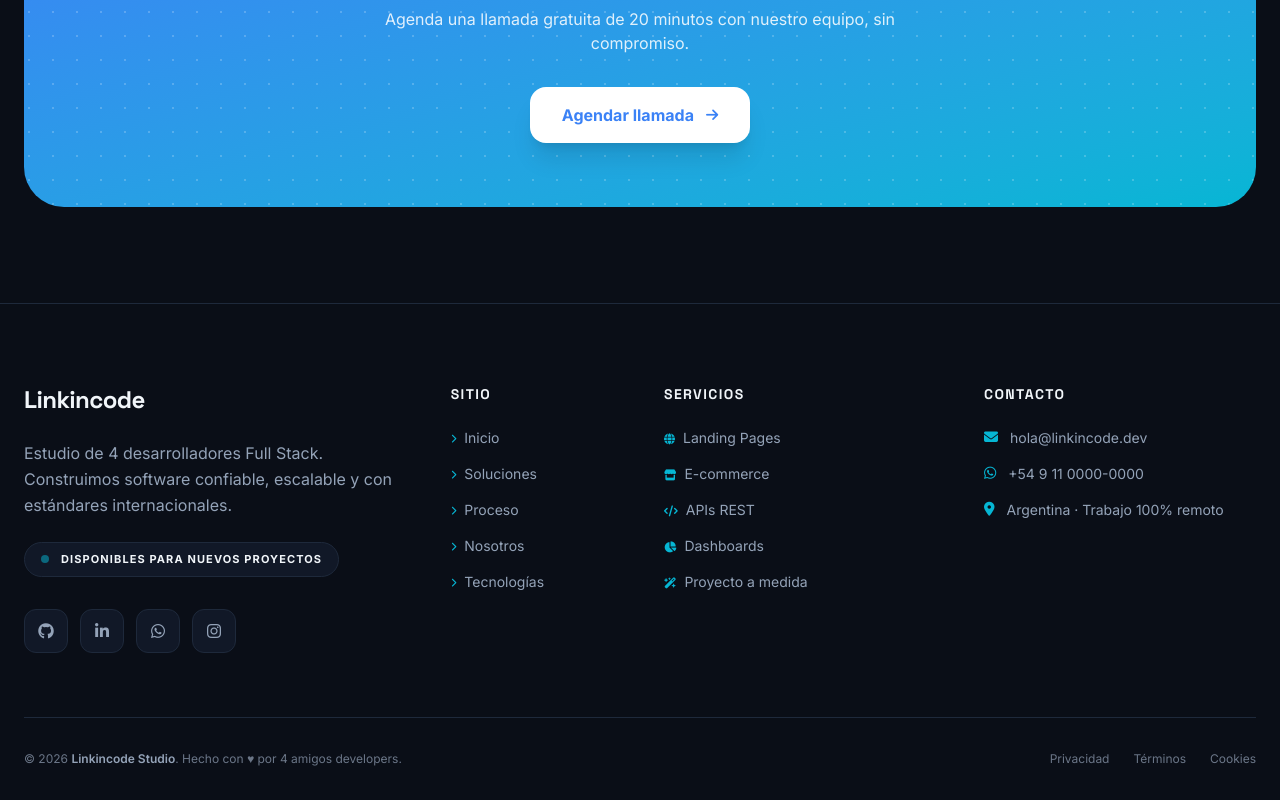
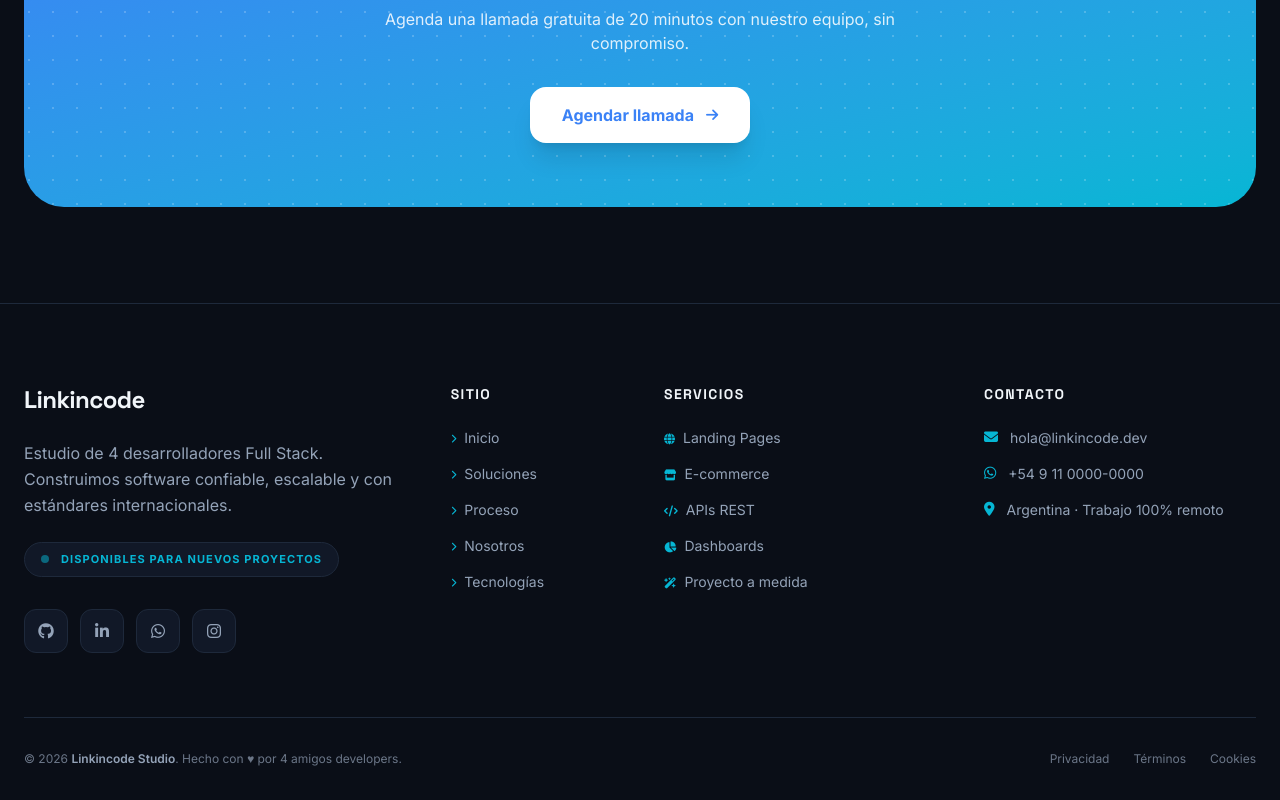
Before and after one commit to LinkinCode26/linkincode, a React (Vite) app in the folder client/: page / in a window 1280 px wide. Shown: the part 6493-7293 px from the top of the page. Built offline with nearby package versions, Linux system fonts and the light colour scheme; no server answers.

Commit message:
fix(a11y): LC-045 improve color contrast in light theme

```diff
--- a/client/src/index.css
+++ b/client/src/index.css
@@ -5,6 +5,7 @@
   --color-surface: var(--surface);
   --color-brand: var(--brand);
   --color-accent: var(--accent);
+  --color-accent-text: var(--accent-text);
   --color-ink: var(--ink);
   --color-mute: var(--mute);
   --color-line: var(--line);
@@ -31,6 +32,8 @@
   --surface: rgb(17 24 39);
   --brand: rgb(59 130 246);
   --accent: rgb(6 182 212);
+  /* En oscuro --accent ya da ~7.9:1 sobre --bg, así que --accent-text es el mismo valor. */
+  --accent-text: var(--accent);
   --ink: rgb(241 245 249);
   --mute: rgb(148 163 184);
   --line: rgb(30 41 59);
@@ -45,6 +48,12 @@
   --surface: rgb(239 246 255);
   --brand: rgb(37 99 235);
   --accent: rgb(8 145 178);
+  /* --accent en claro da ~3.5:1 sobre --bg/--surface (falla WCAG AA en texto
+     chico). --accent-text es un cyan más oscuro (cyan-700) reservado para
+     texto y botones con texto blanco: ~5.1:1 sobre fondo y ~5.4:1 con texto
+     blanco encima. --accent sigue usándose para fondos, bordes y glows,
+     donde el contraste original no es un problema. */
+  --accent-text: rgb(14 116 144);
   --ink: rgb(15 23 42);
   --mute: rgb(71 85 105);
   --line: rgb(226 232 240);
--- a/client/src/sections/AboutUs.jsx
+++ b/client/src/sections/AboutUs.jsx
@@ -59,7 +59,7 @@
       <div className="container mx-auto px-6 max-w-7xl">
         {/* Encabezado */}
         <div className="text-center max-w-3xl mx-auto mb-16">
-          <span className="text-[11px] font-bold uppercase tracking-[0.25em] text-accent block mb-3">
+          <span className="text-[11px] font-bold uppercase tracking-[0.25em] text-accent-text block mb-3">
             {isEn ? 'Our Studio' : 'Nuestro Estudio'}
           </span>
           <h2 className="font-display font-bold text-4xl sm:text-5xl text-ink leading-tight mb-4">
@@ -115,7 +115,7 @@
                   {member.name}
                 </h4>
 
-                <p className="text-xs font-semibold text-accent mt-1 mb-6">
+                <p className="text-xs font-semibold text-accent-text mt-1 mb-6">
                   {isEn ? member.role.en : member.role.es}
                 </p>
 
--- a/client/src/sections/Hero.jsx
+++ b/client/src/sections/Hero.jsx
@@ -33,7 +33,7 @@
           <div ref={textRef}>
             <div className="inline-flex items-center gap-3 px-4 py-1.5 rounded-full bg-surface border border-line mb-8">
               <span className="flex h-2 w-2 rounded-full bg-accent animate-pulse" />
-              <span className="text-[11px] font-bold uppercase tracking-[0.2em] text-accent">
+              <span className="text-[11px] font-bold uppercase tracking-[0.2em] text-accent-text">
                 {t('hero.badge')}
               </span>
             </div>
--- a/client/src/sections/TechStack.jsx
+++ b/client/src/sections/TechStack.jsx
@@ -10,7 +10,7 @@
     <section id="tecnologias" className="py-24 sm:py-32 bg-surface/40 border-y border-line overflow-hidden">
       <div className="container mx-auto px-6 max-w-7xl">
         <div ref={headerRef} className="text-center max-w-2xl mx-auto mb-16">
-          <span className="text-[11px] font-bold uppercase tracking-[0.25em] text-accent">
+          <span className="text-[11px] font-bold uppercase tracking-[0.25em] text-accent-text">
             {t('tech.eyebrow')}
           </span>
           <h2 className="font-display font-bold text-4xl sm:text-5xl mt-4 mb-4 text-ink">
```
